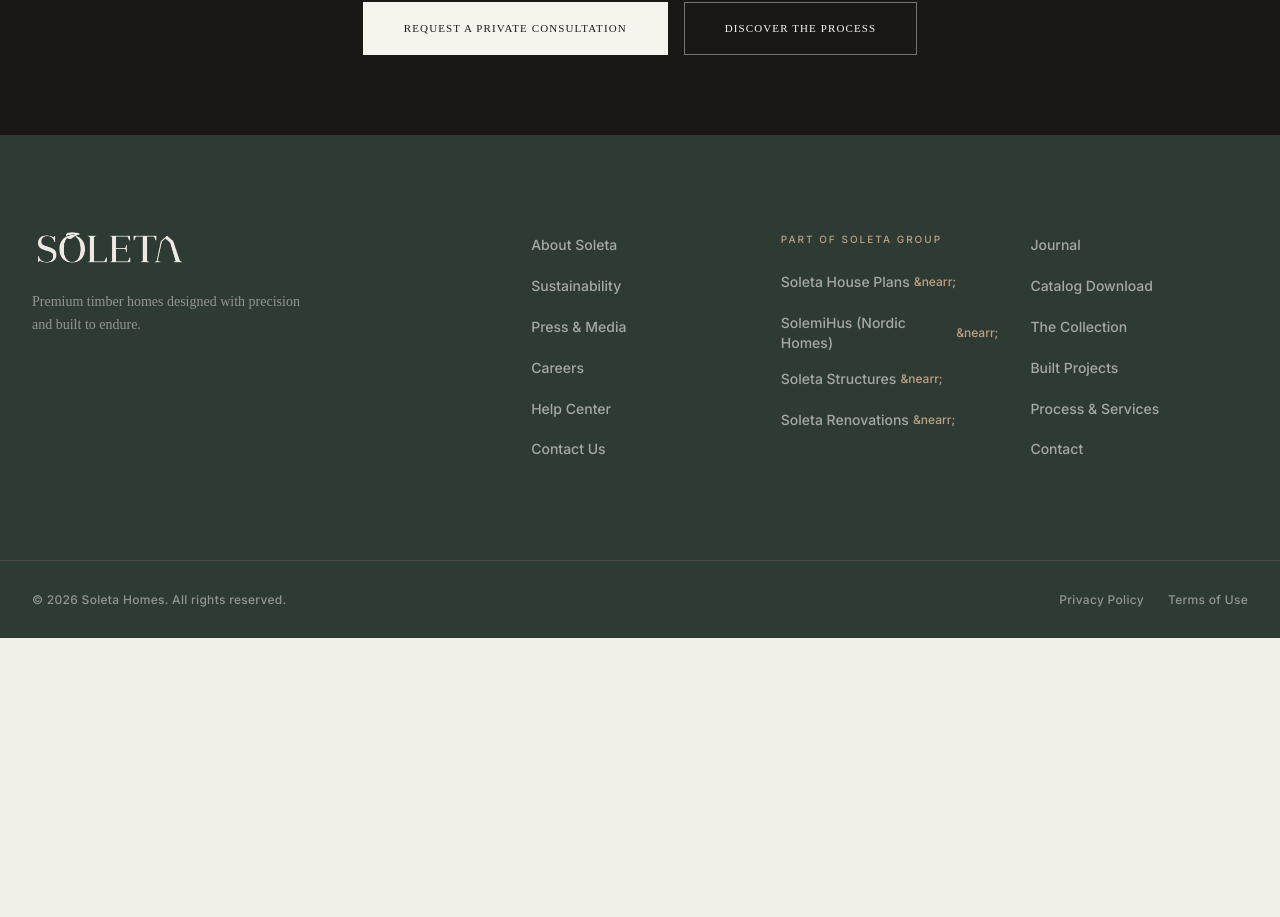
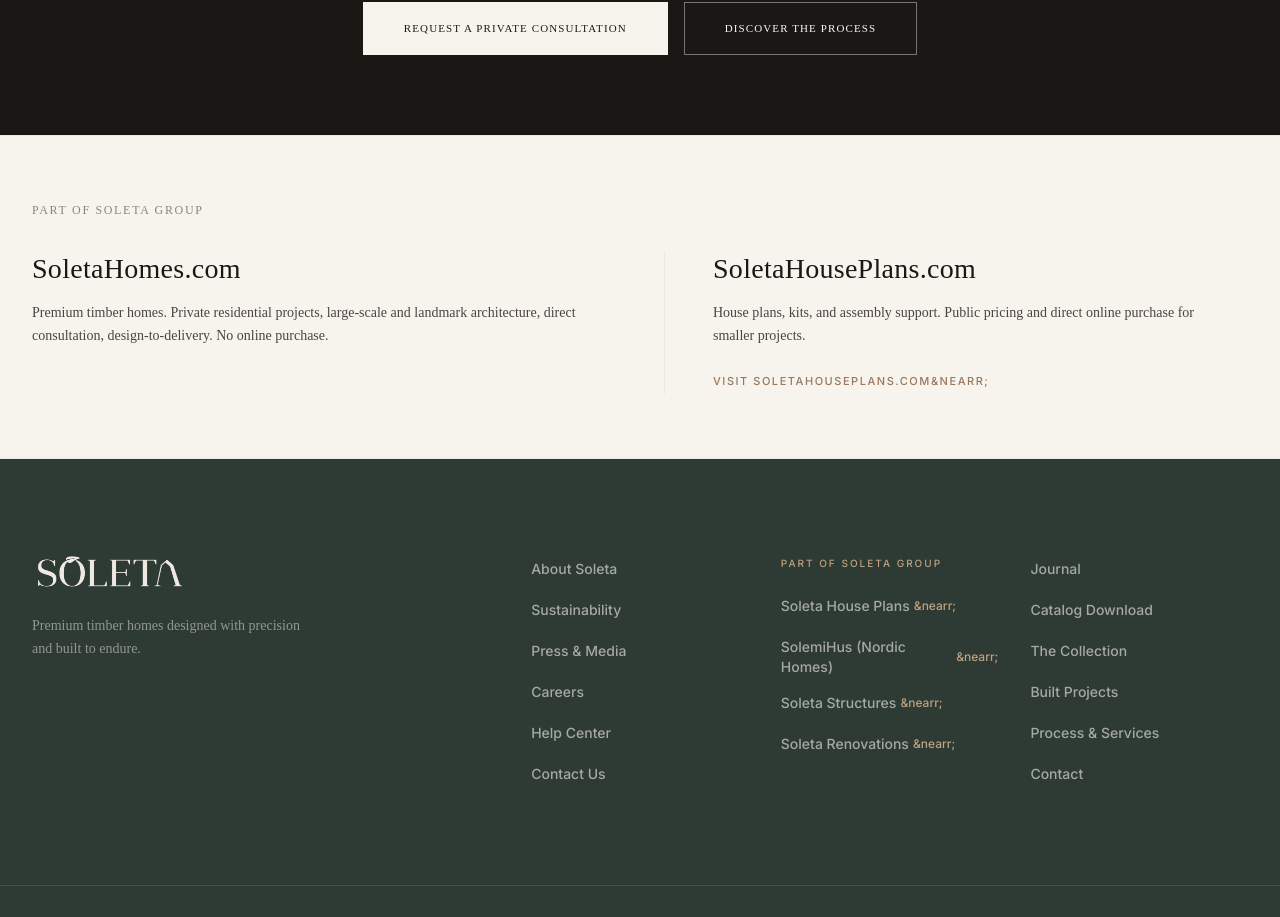
Before and after one commit to soleta-zeroenergy/Site-ul-soletahomes, a Next.js app: page /services in a window 1280 px wide. Shown: the part 3019-3936 px from the top of the page. Before the commit the page ends 3657 px from the top, so only its background shows below. Built offline with nearby package versions, Linux system fonts and the light colour scheme.

Commit message:
Add Soleta Group bridge before footer

```diff
--- a/app/layout.tsx
+++ b/app/layout.tsx
@@ -3,6 +3,7 @@
 import Script from "next/script";
 import { Footer } from "@/components/layout/Footer";
 import { Header } from "@/components/layout/Header";
+import { SoletaGroupBridge } from "@/components/sections/SoletaGroupBridge";
 import { baseMetadata, siteConfig } from "@/lib/metadata";
 import "@/styles/globals.css";
 
@@ -81,6 +82,7 @@
         <main className="min-h-screen" style={{ paddingTop: "var(--header-height)" }}>
           {children}
         </main>
+        <SoletaGroupBridge />
         <Footer />
         <script
           type="application/ld+json"
--- /dev/null
+++ b/components/sections/SoletaGroupBridge.tsx
@@ -0,0 +1,56 @@
+export function SoletaGroupBridge() {
+  return (
+    <section
+      className="border-t border-b border-[var(--color-border-light)] py-14 lg:py-16"
+      style={{ backgroundColor: "var(--soleta-cream)" }}
+    >
+      <div className="container-site">
+        <p className="eyebrow mb-8 text-[var(--color-text-muted)]">PART OF SOLETA GROUP</p>
+
+        <div className="grid grid-cols-1 gap-10 lg:grid-cols-2 lg:gap-12">
+          <div className="max-w-xl">
+            <h2
+              className="text-[#1a1714]"
+              style={{
+                fontSize: "clamp(1.375rem, 2.2vw, 1.75rem)",
+                lineHeight: 1.2,
+                letterSpacing: "0.01em",
+              }}
+            >
+              SoletaHomes.com
+            </h2>
+            <p className="mt-4 text-sm leading-relaxed text-[var(--color-text-secondary)]">
+              Premium timber homes. Private residential projects, large-scale and landmark architecture, direct
+              consultation, design-to-delivery. No online purchase.
+            </p>
+          </div>
+
+          <div className="max-w-xl lg:border-l lg:border-[var(--color-border-light)] lg:pl-12">
+            <h2
+              className="text-[#1a1714]"
+              style={{
+                fontSize: "clamp(1.375rem, 2.2vw, 1.75rem)",
+                lineHeight: 1.2,
+                letterSpacing: "0.01em",
+              }}
+            >
+              SoletaHousePlans.com
+            </h2>
+            <p className="mt-4 text-sm leading-relaxed text-[var(--color-text-secondary)]">
+              House plans, kits, and assembly support. Public pricing and direct online purchase for smaller
+              projects.
+            </p>
+            <a
+              href="https://soletahouseplans.com"
+              target="_blank"
+              rel="noopener noreferrer"
+              className="mt-6 inline-flex font-ui text-[0.6875rem] font-medium uppercase tracking-[0.14em] text-[var(--color-brand)] transition-opacity duration-200 hover:opacity-70"
+            >
+              VISIT SOLETAHOUSEPLANS.COM <span aria-hidden="true">&nearr;</span>
+            </a>
+          </div>
+        </div>
+      </div>
+    </section>
+  );
+}
```
